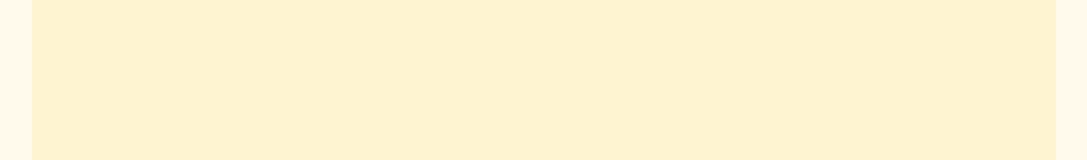
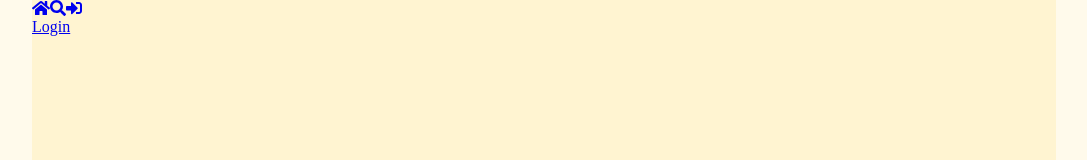
Before and after one commit to x-wyz/os-directory, a React (Create React App) app: page / in a window 1280 px wide. Shown: the top 160 px of the page, without its empty margins (96-1183 px from the left). Built offline with nearby package versions, Linux system fonts and the light colour scheme.

Commit message:
navbar layout

```diff
--- a/src/App.js
+++ b/src/App.js
@@ -1,6 +1,8 @@
 import React, { Component } from 'react';
 import './App.css';
 import { Switch, Route } from 'react-router-dom';
+
+import Navbar from './components/navbar/navbar';
 
 class App extends Component {
 	constructor(props){
@@ -25,9 +27,10 @@ class App extends Component {
 	render(){
 		return (
 			<div className="App">
-		      <Switch>
+				<Navbar />
+			    <Switch>
 
-		      </Switch>
+			    </Switch>
 		    </div>
 		)
 	}
--- a/src/components/navbar/navbar.js
+++ b/src/components/navbar/navbar.js
@@ -0,0 +1,35 @@
+import React, { Component } from 'react';
+import './navbar.css';
+
+import NavigationLink from '../navigationlink/navigationlink';
+
+import { faUser, faSearch, faHome, faComments, faProjectDiagram, faSignOutAlt as signOut, faSignInAlt as signIn } from '@fortawesome/free-solid-svg-icons';
+
+class Navbar extends Component {
+	constructor(props){
+		super(props);
+	}
+
+	render(){
+		return (
+			<div className="navbar">
+				<NavigationLink icon={faHome} link="/" iconClass="home-ico" text="Home" />
+				<NavigationLink icon={faSearch} link="/search" iconClass="search-ico" text="Search" />
+				{
+					this.props.user
+					?
+					<React.Fragment>
+						<NavigationLink icon={faComments} link="/messages" iconClass="message-ico" text="Messages" />
+						<NavigationLink icon={faProjectDiagram} link="/project" iconClass="project-ico" text="Userprojects" />
+						<NavigationLink icon={faUser} link="/profile" iconClass="profile-ico" text="Profile" />
+						<NavigationLink icon={signOut} text="Sign out" link="/" iconClass="signout-ico" addText={true} />
+					</React.Fragment>
+					:
+					<NavigationLink icon={signIn} text="Login" link="/" iconClass="signin-ico" addText={true} />
+				}
+			</div>
+		)
+	}
+}
+
+export default Navbar;
--- /dev/null
+++ b/src/components/navigationlink/navigationlink.js
@@ -0,0 +1,22 @@
+import React from 'react';
+
+import './navigationlink.css';
+
+import { Link, useLocation } from 'react-router-dom';
+import { FontAwesomeIcon } from "@fortawesome/react-fontawesome";
+
+function NavigationLink({ icon, text, addText, link, iconClass, onClick }){
+	const location = useLocation().pathname.split('/')[1].search(text.toLowerCase());
+	console.log(location)
+
+	return (
+		<Link className={`navigation-link ${location !== -1 ? 'current-nav' : null}`} to={link} onClick={onClick}>
+			<FontAwesomeIcon className={`nav-item-icon ${iconClass}`} icon={icon} />
+			{
+				addText ? <p className="nav-item-text">{text}</p> : null
+			}
+		</Link>
+	)
+}
+
+export default NavigationLink;
```
Also changed, not shown: src/components/navigationlink/navigationlink.css (added), 1 other file (tests, documents, lock files or other folders).
